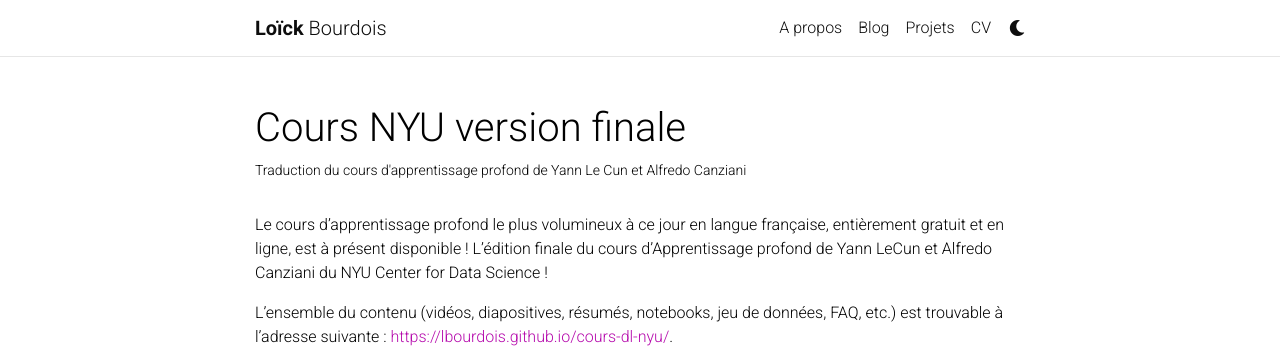
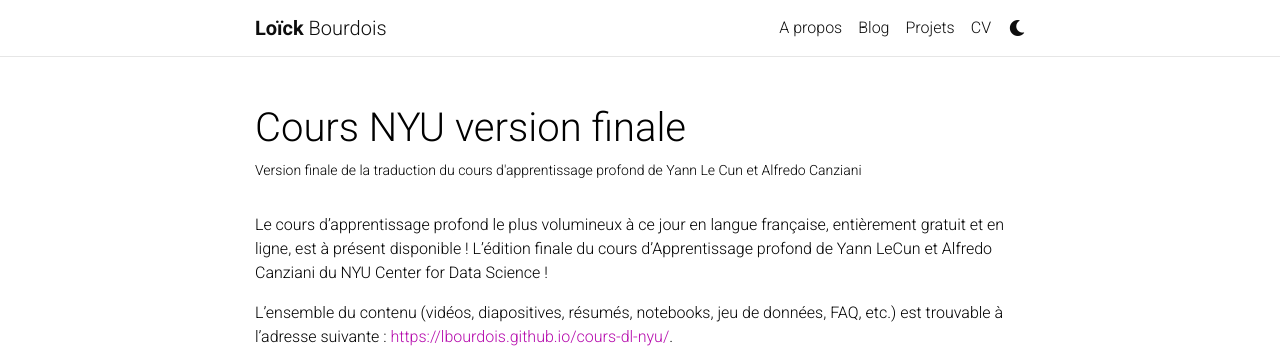
Before and after one commit to lbourdois/lbourdois.github.io, a Jekyll site: the page built from _projects/3_project.md, in a window 1280 px wide and 1035 px high. Shown: the top 354 px of the window. Built offline with Jekyll 4.4.1, drawn with Linux system fonts in a browser that asks for light colours; comment, search, counter and statistics services are not loaded; a style sheet for code colours, icons or effects is not loaded.

Commit message:
Update 3_project.md

```diff
--- a/_projects/3_project.md
+++ b/_projects/3_project.md
@@ -1,7 +1,7 @@
 ---
 layout: page
 title: Cours NYU version finale
-description: Traduction du cours d'apprentissage profond de Yann Le Cun et Alfredo Canziani
+description: Version finale de la traduction du cours d'apprentissage profond de Yann Le Cun et Alfredo Canziani
 img: assets/img/NYU Deep Learning.png
 importance: 1
 category: Traductions
```
